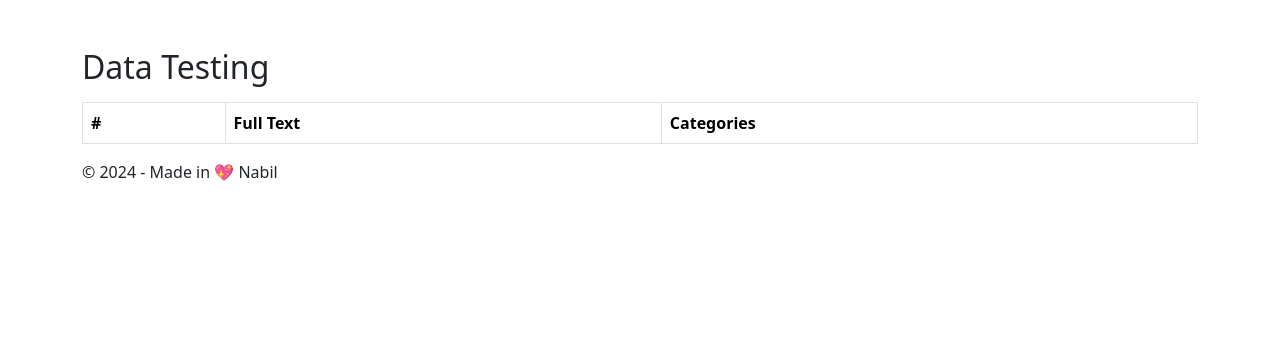
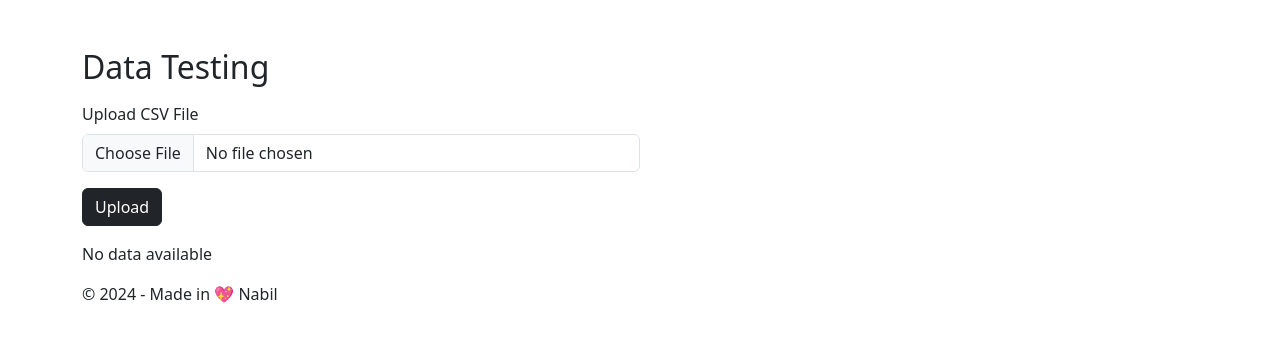
Before and after one commit to Anugerah20/FTC-Guru-Honorer, a Flask app: page /test-label in a window 1280 px wide. Shown: the part 56-398 px from the top of the page. Run offline with Flask 3, Linux system fonts and the light colour scheme; lists and menus that the app fills with data are empty; parts of the project's set-up code (start-up, migrations or seed data) failed here and were passed over.

Commit message:
update:  used SQLAlchemy and mysql show data testing

```diff
--- a/templates/data-testing.html
+++ b/templates/data-testing.html
@@ -3,9 +3,10 @@
 {% block title %}Data Testing{% endblock %}
 
 {% block content %}
-<div class="container mt-5">
+<!-- <div class="container mt-5">
      <div class="table-responsive-sm table-responsive-md">
           <h2 class="mb-3">Data Testing</h2>
+          <p>Total Data Testing: {{total_data}}</p>
           <table class="table table-bordered table-striped">
                <thead>
                     <tr>
@@ -25,5 +26,41 @@
                </tbody>
           </table>
      </div>
+</div> -->
+
+<!-- New UPDATE -->
+<div class="container mt-5">
+     <div class="table-responsive-sm table-responsive-md">
+          <h2 class="mb-3">Data Testing</h2>
+          <form action="/test-label" method="post" enctype="multipart/form-data">
+               <div class="col-md-6 col-sm-6">
+                    <label for="file" class="form-label">Upload CSV File</label>
+                    <input type="file" class="form-control" id="file" name="file" accept=".csv" required>
+                    <button type="submit" class="btn btn-dark my-3">Upload</button>
+               </div>
+          </form>
+          <!-- <p>Total Data Testing: {{total_data}}</p> -->
+
+          {% if labeled_data %}
+          <table class="table table-bordered table-responsive-md table-responsive-sm">
+               <thead>
+                    <tr>
+                         <th>Full Text</th>
+                         <th>Categories</th>
+                    </tr>
+               </thead>
+               <tbody>
+                    {% for item in labeled_data %}
+                    <tr>
+                         <td>{{ item.full_text }}</td>
+                         <td><strong>{{ item.categories }}</strong></td>
+                    </tr>
+                    {% endfor %}
+               </tbody>
+          </table>
+          {% else %}
+          <p>No data available</p>
+          {% endif %}
+     </div>
 </div>
 {% endblock %}
```
